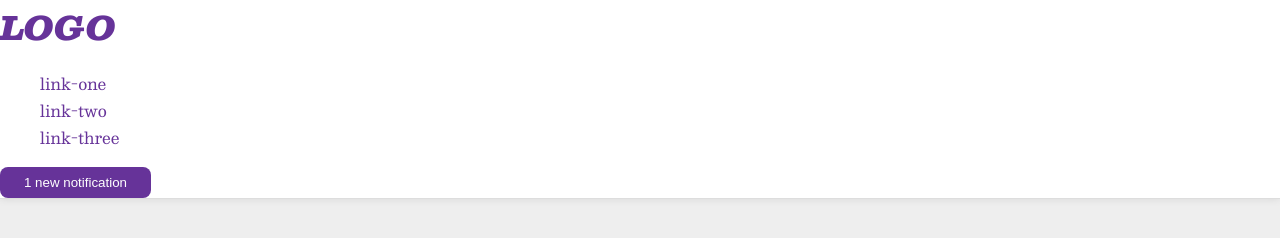
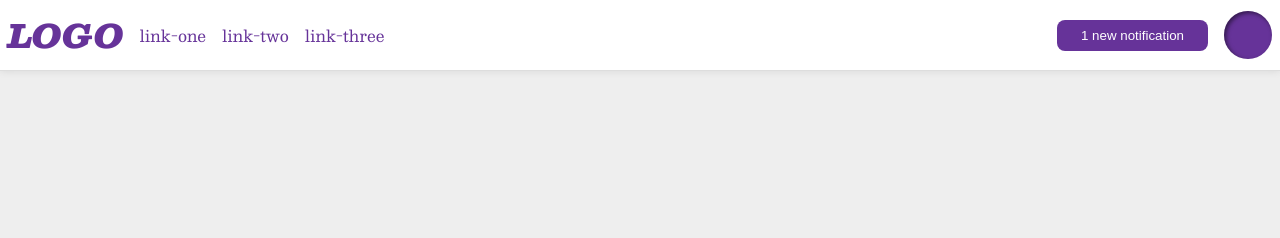
Before and after one commit to rtw369/git_test, a plain HTML site: page css-practice/03-flex-header-2/index.html in a window 1280 px wide. Drawn offline with nearby package versions, Linux system fonts and the light colour scheme.

Commit message:
Completed 03-flex-header-2

```diff
--- a/css-practice/03-flex-header-2/index.html
+++ b/css-practice/03-flex-header-2/index.html
@@ -10,6 +10,7 @@
 
     <body>
         <div class="header">
+            <div class="left">
                 <div class="logo">
                   LOGO
                 </div>
@@ -18,10 +19,13 @@
                     <li><a href="google.com">link-two</a></li>
                     <li><a href="google.com">link-three</a></li>
                 </ul>
+            </div>
+            <div class="right">
                 <button class="notifications">
                     1 new notification
                 </button>
                 <div class="profile-image"></div>
             </div>
+        </div>
     </body>
 </html>
--- a/css-practice/03-flex-header-2/style.css
+++ b/css-practice/03-flex-header-2/style.css
@@ -10,11 +10,25 @@ body {
     background: white;
     border-bottom: 1px solid #ddd;
     box-shadow: 0 0 8px rgba(0,0,0,.1);
+
+    display: flex;
+    justify-content: space-between;
+    align-items: center;
+    padding: 8px;
+}
+
+.right, .left {
+    display: flex;
+    align-items: center;
+    gap: 16px;
 }
 
 .profile-image {
     background: rebeccapurple;
     box-shadow: inset 2px 2px 4px rgba(0,0,0,.5);
+    border-radius: 50%;
+    width: 48px;
+    height: 48px;
 }
 
 .logo {
@@ -30,6 +44,8 @@ button {
     background: rebeccapurple;
     color: white;
     padding: 8px 24px;
+
+
 }
 
 a {
@@ -40,4 +56,9 @@ a {
 
 ul {
     list-style-type: none;
+
+    margin: 0px;
+    padding: 0px;
+    display: flex;
+    gap: 16px;
 }
```
Lines whose indentation alone changed are shown as unchanged.
